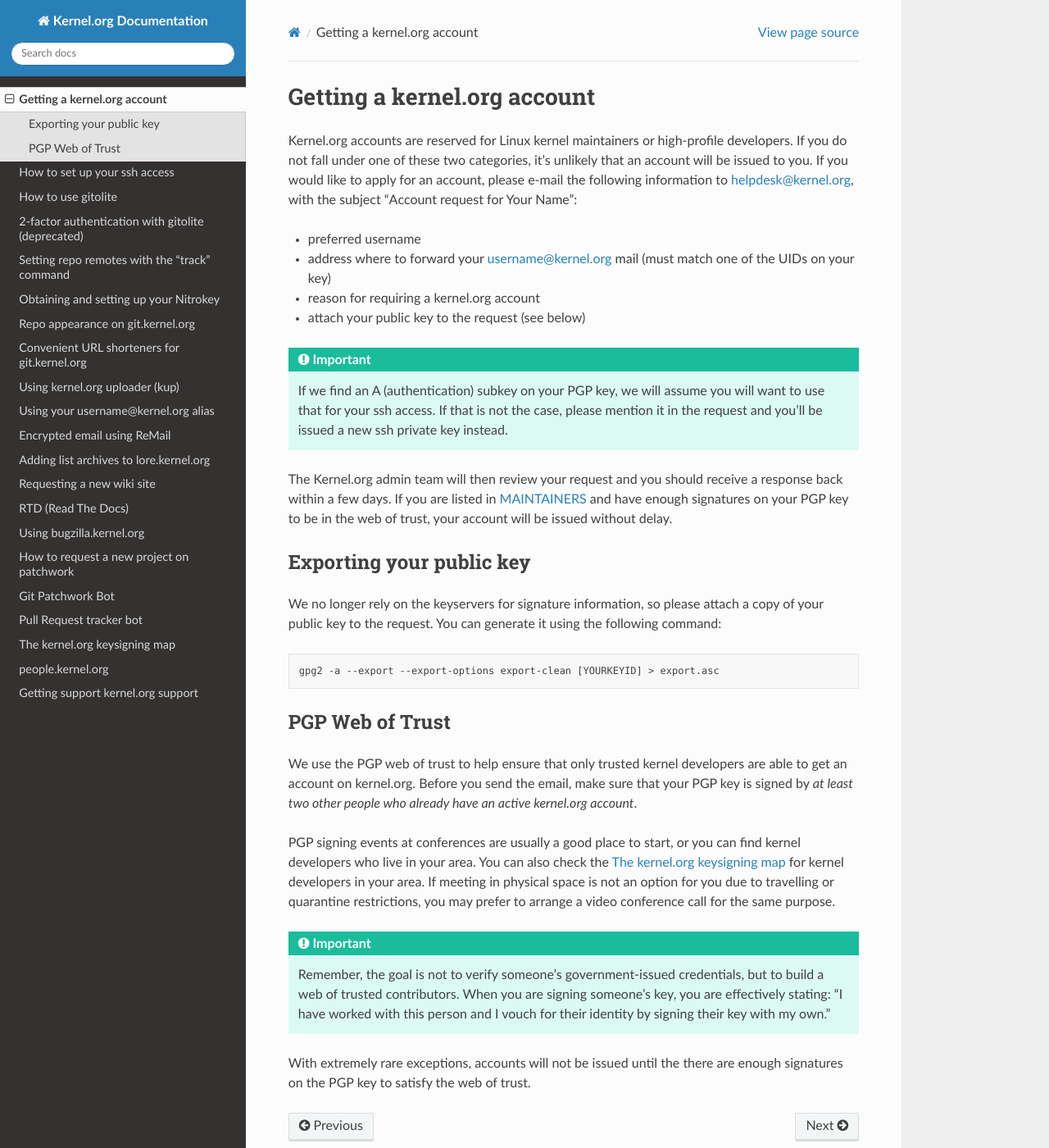
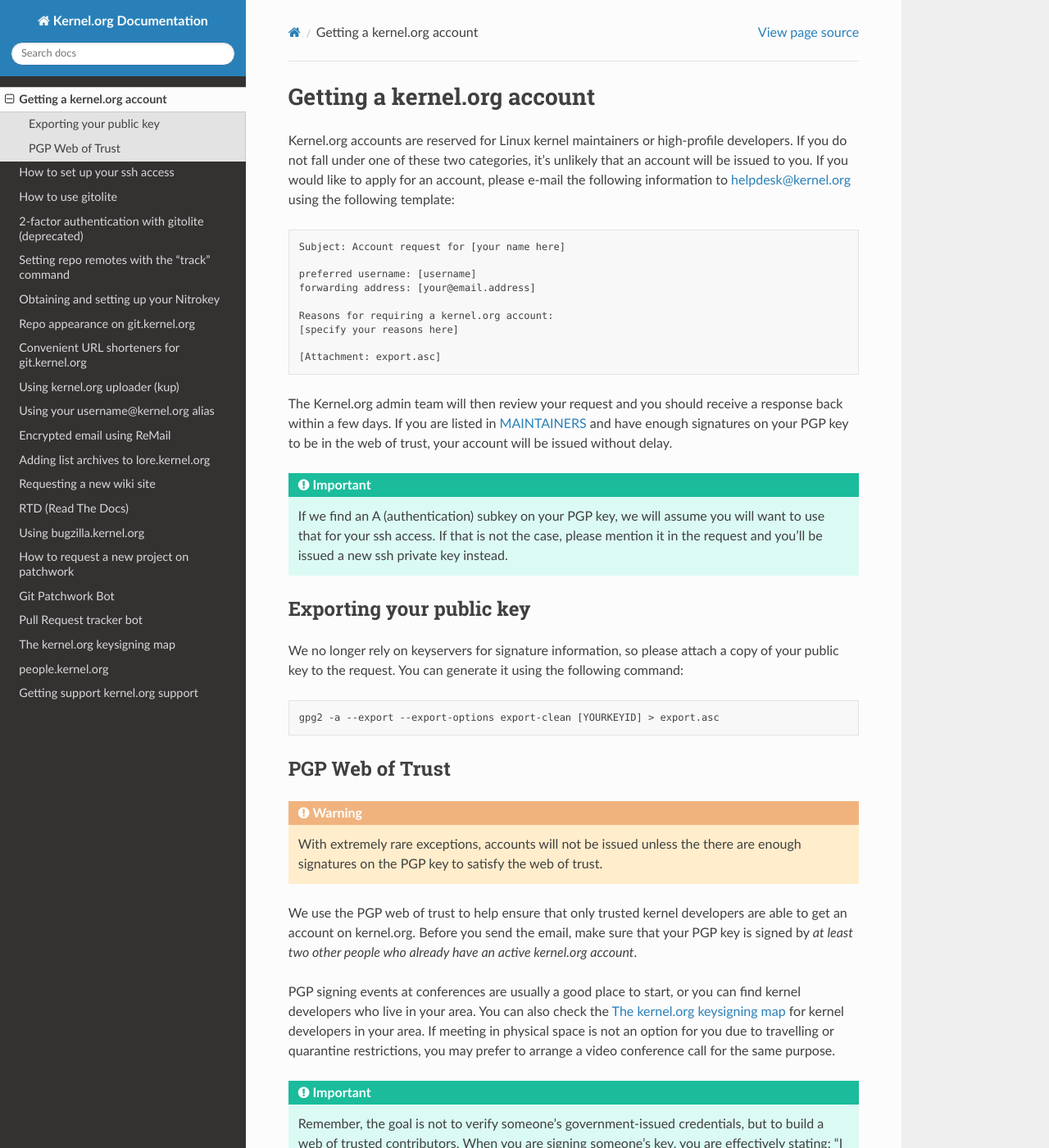
Before and after one commit to lfit/korg-docs, a Sphinx documentation site: the page built from source/accounts.rst, in a window 1280 px wide and 1400 px high. Shown: the whole window at 82% size. Built offline with Sphinx 7.4.7 and the Read the Docs theme 2.0.0, drawn with Linux system fonts in a browser that asks for light colours.

Commit message:
Tweak wording for the accounts page
Signed-off-by: Konstantin Ryabitsev <konstantin@linuxfoundation.org>

```diff
--- a/source/accounts.rst
+++ b/source/accounts.rst
@@ -1,35 +1,36 @@
 Getting a kernel.org account
 ============================
-
 Kernel.org accounts are reserved for Linux kernel maintainers or
 high-profile developers. If you do not fall under one of these two
 categories, it's unlikely that an account will be issued to you. If you
 would like to apply for an account, please e-mail the following
-information to helpdesk@kernel.org, with the subject "Account
-request for Your Name":
+information to helpdesk@kernel.org using the following template::
 
-* preferred username
-* address where to forward your username@kernel.org mail
-  (must match one of the UIDs on your key)
-* reason for requiring a kernel.org account
-* attach your public key to the request (see below)
+    Subject: Account request for [your name here]
+
+    preferred username: [username]
+    forwarding address: [your@email.address]
+
+    Reasons for requiring a kernel.org account:
+    [specify your reasons here]
+
+    [Attachment: export.asc]
+
+The Kernel.org admin team will then review your request and you should
+receive a response back within a few days. If you are listed in
+`MAINTAINERS`_ and have enough signatures on your PGP key to be in the
+web of trust, your account will be issued without delay.
 
 .. important:: If we find an A (authentication) subkey on your PGP key,
    we will assume you will want to use that for your ssh access. If that
    is not the case, please mention it in the request and you'll be
    issued a new ssh private key instead.
 
-The Kernel.org admin team will then review your request and you should
-receive a response back within a few days. If you are listed in
-`MAINTAINERS`_ and have enough signatures on your PGP key to be in the
-web of trust, your account will be issued without delay.
-
 .. _`MAINTAINERS`: https://git.kernel.org/pub/scm/linux/kernel/git/torvalds/linux.git/tree/MAINTAINERS
 
 Exporting your public key
 -------------------------
-
-We no longer rely on the keyservers for signature information, so please
+We no longer rely on keyservers for signature information, so please
 attach a copy of your public key to the request. You can generate it
 using the following command::
 
@@ -37,6 +38,9 @@
 
 PGP Web of Trust
 ----------------
+.. warning:: With extremely rare exceptions, accounts will not be issued
+   unless the there are enough signatures on the PGP key to satisfy the
+   web of trust.
 
 We use the PGP web of trust to help ensure that only trusted kernel
 developers are able to get an account on kernel.org. Before you send the
@@ -55,6 +59,3 @@
    contributors. When you are signing someone's key, you are effectively
    stating: "I have worked with this person and I vouch for their
    identity by signing their key with my own."
-
-With extremely rare exceptions, accounts will not be issued until the
-there are enough signatures on the PGP key to satisfy the web of trust.
```
